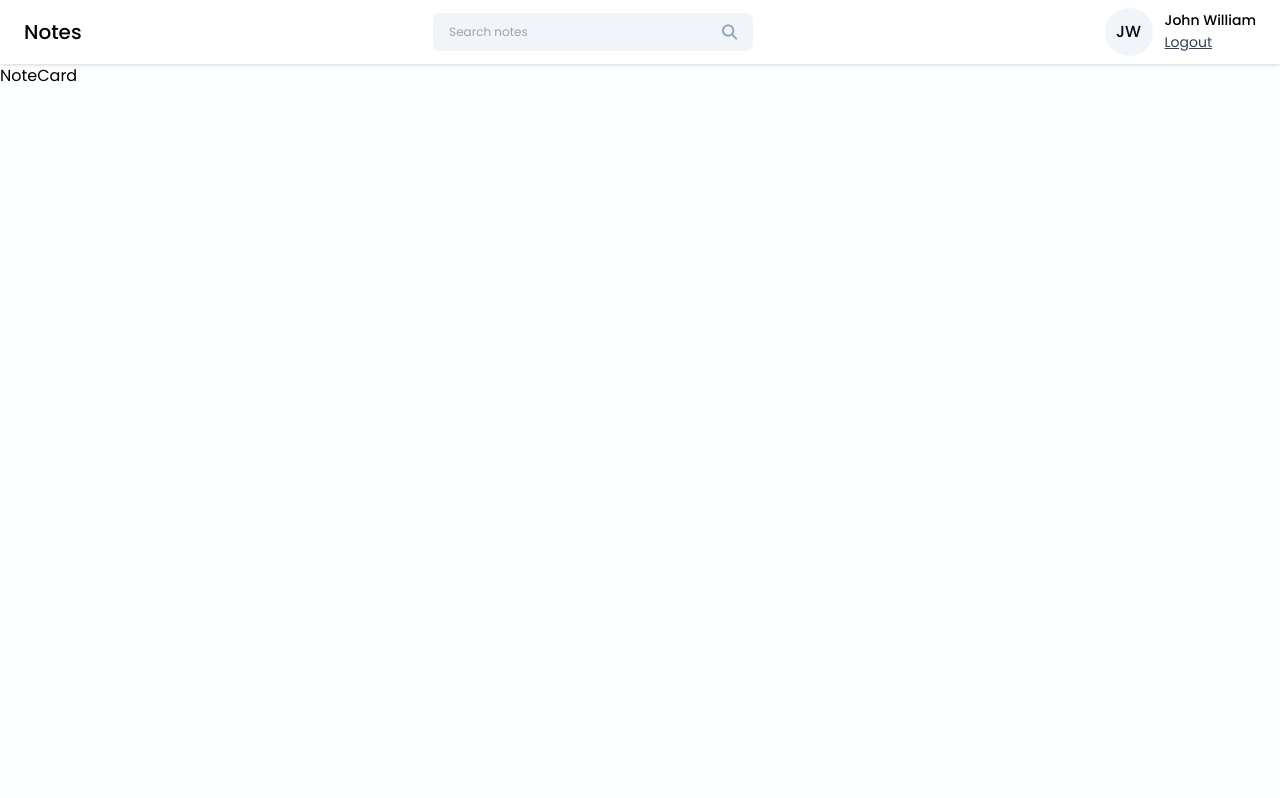
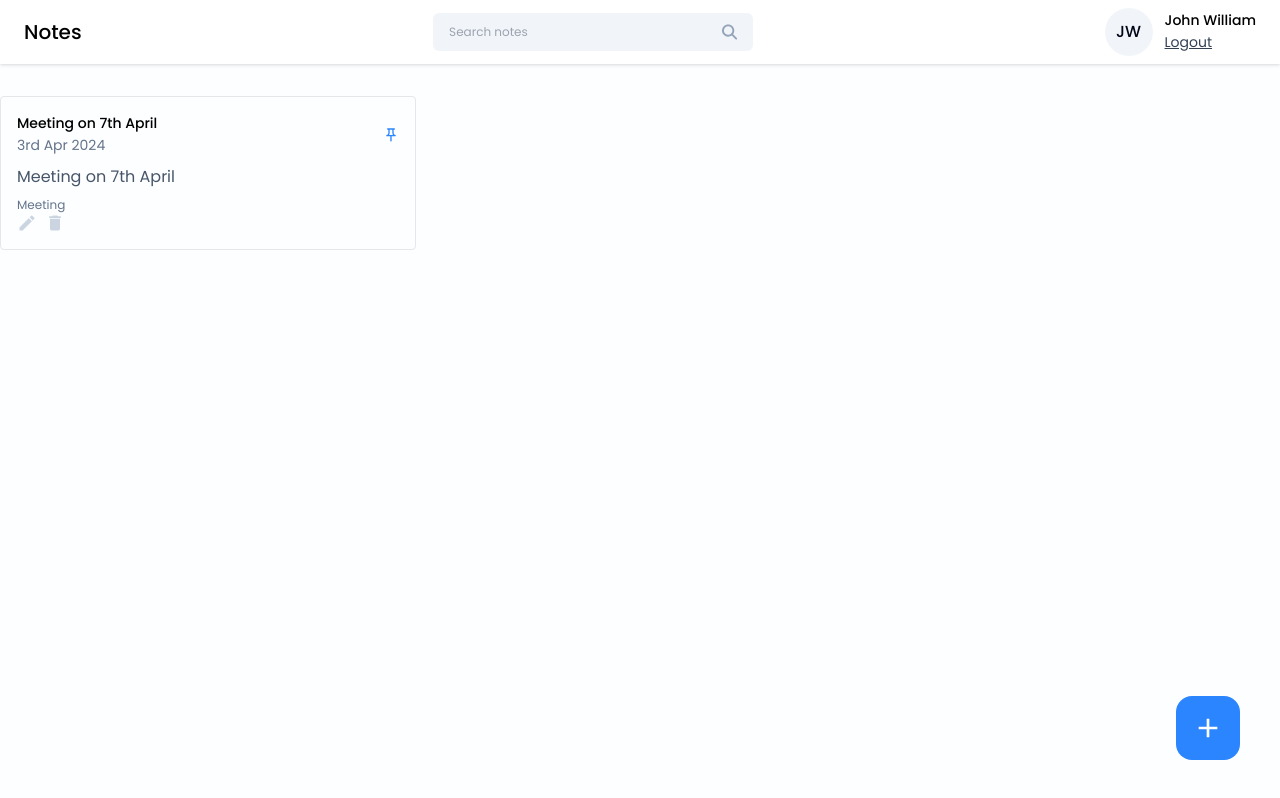
Before and after one commit to MensiPass/NotesApp, a React (Vite) app in the folder frontend/notes/: page /dashboard in a window 1280 px wide. Built offline with nearby package versions, Linux system fonts and the light colour scheme.

Commit message:
Card layout added on dashboard and plus button

```diff
--- a/frontend/notes/src/components/Cards/NoteCard.tsx
+++ b/frontend/notes/src/components/Cards/NoteCard.tsx
@@ -1,6 +1,55 @@
 import React from "react";
-
-const NoteCard = ({}) => {
-  return <div>NoteCard</div>;
+import { MdOutlinePushPin } from "react-icons/md";
+import { MdCreate, MdDelete } from "react-icons/md";
+interface Props {
+  title: string;
+  date: String;
+  content: string;
+  tags: string;
+  isPinned: boolean;
+  onEdit: () => void;
+  onDelete: () => void;
+  onPinNote: () => void;
+}
+const NoteCard = ({
+  title,
+  date,
+  content,
+  tags,
+  isPinned,
+  onEdit,
+  onDelete,
+  onPinNote,
+}: Props) => {
+  return (
+    <div className="border rounded p-4 bg-whit hover:shadow-xl transition-all ease-in-out">
+      <div className="flex items-center justify-between">
+        <div>
+          <h6 className="text-sm font-medium">{title}</h6>
+          <span className="text-sm text-slate-500">{date}</span>
+        </div>
+        <MdOutlinePushPin
+          className={`'icon-btn ' ${
+            isPinned ? "text-primary" : "text-slate-300"
+          }`}
+          onClick={onPinNote}
+        />
+      </div>
+      <p className="text-sx text-slate-600 mt-2">{content?.slice(0, 60)}</p>
+      <div className="flex-items-center justify-between mt-2">
+        <div className="text-xs text-slate-500">{tags}</div>
+        <div className="flex items-center gap-2">
+          <MdCreate
+            className="icon-btn hover:text-green-600"
+            onClick={onEdit}
+          />
+          <MdDelete
+            className="icon-btn hover:text-red-500"
+            onClick={onDelete}
+          />
+        </div>
+      </div>
+    </div>
+  );
 };
 export default NoteCard;
--- a/frontend/notes/src/index.css
+++ b/frontend/notes/src/index.css
@@ -21,4 +21,8 @@
   .btn-primary {
     @apply w-full text-sm bg-primary text-white p-2 rounded my-1 hover:bg-blue-600;
   }
+
+  .icon-btn{
+    @apply text-xl text-slate-300 cursor-pointer hover:text-primary;
+  }
 }
--- a/frontend/notes/src/pages/Home/Home.tsx
+++ b/frontend/notes/src/pages/Home/Home.tsx
@@ -1,14 +1,32 @@
 import React from "react";
 import Navbar from "../../components/Navbar/Navbar";
 import NoteCard from "../../components/Cards/NoteCard";
+import { MdAdd } from "react-icons/md";
 
 const Home = () => {
   return (
     <>
       <Navbar />
       <div className="container mx-auto">
-        <NoteCard />
+        <div className="grid grid-cols-3 gap-4 mt-8">
+          <NoteCard
+            title="Meeting on 7th April"
+            date="3rd Apr 2024"
+            content="Meeting on 7th April"
+            tags="Meeting"
+            isPinned={true}
+            onEdit={() => {}}
+            onDelete={() => {}}
+            onPinNote={() => {}}
+          />
+        </div>
       </div>
+      <button
+        className="w-16 h-16 flex items-center justify-center rounded-2xl bg-primary hover:bg-blue-600 absolute right-10 bottom-10"
+        onClick={() => {}}
+      >
+        <MdAdd className="text-[32px] text-white" />
+      </button>
     </>
   );
 };
```
